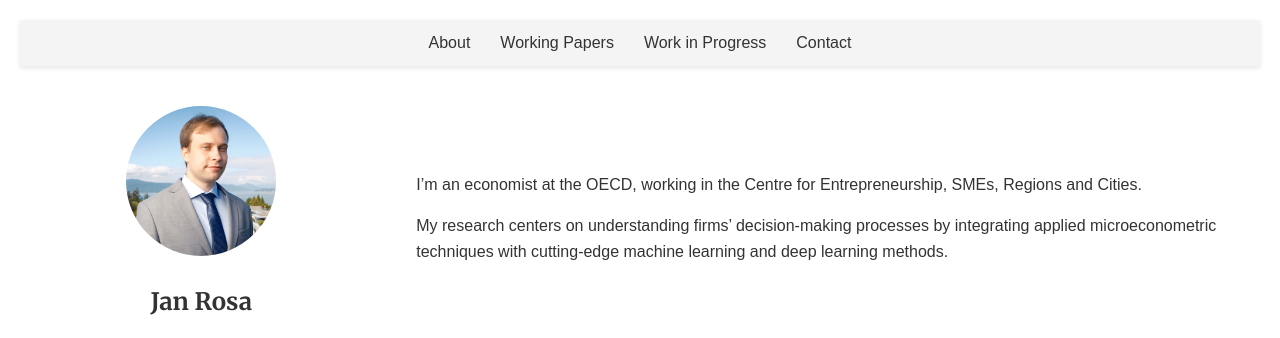
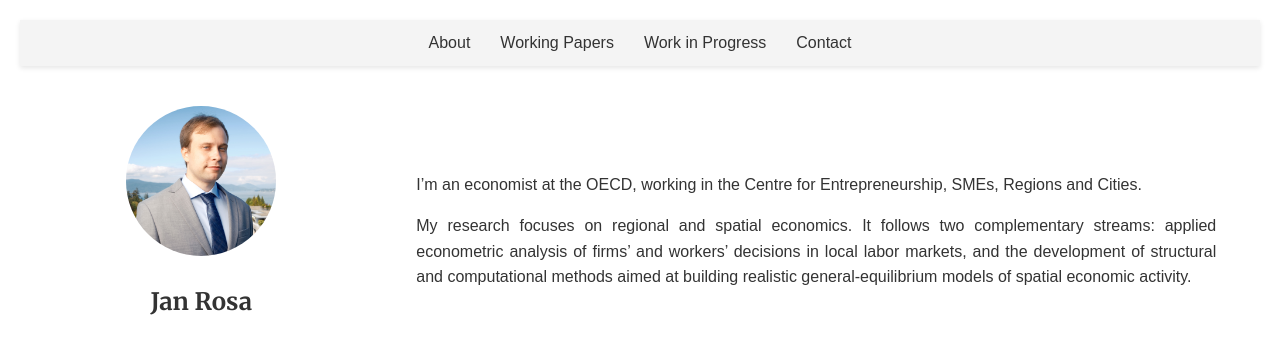
Before and after one commit to janrosa1/janrosa1.github.io, a plain HTML site: page index.html in a window 1280 px wide. Shown: the top 338 px of the page. Drawn offline with Linux system fonts and the light colour scheme.

Commit message:
updated spooky boundaries

```diff
--- a/index.html
+++ b/index.html
@@ -119,8 +119,7 @@
             <section id="about">
                 <p>I’m an economist at the OECD, working in the Centre for Entrepreneurship, SMEs, Regions and Cities.
                 </p>
-                <p> My research centers on understanding firms’ decision-making processes by integrating applied
-                    microeconometric techniques with cutting-edge machine learning and deep learning methods. </p>
+                <p> My research focuses on regional and spatial economics. It follows two complementary streams: applied econometric analysis of firms’ and workers’ decisions in local labor markets, and the development of structural and computational methods aimed at building realistic general-equilibrium models of spatial economic activity. </p>
 
             </section>
 
```
Also changed, not shown: 1 other file.
